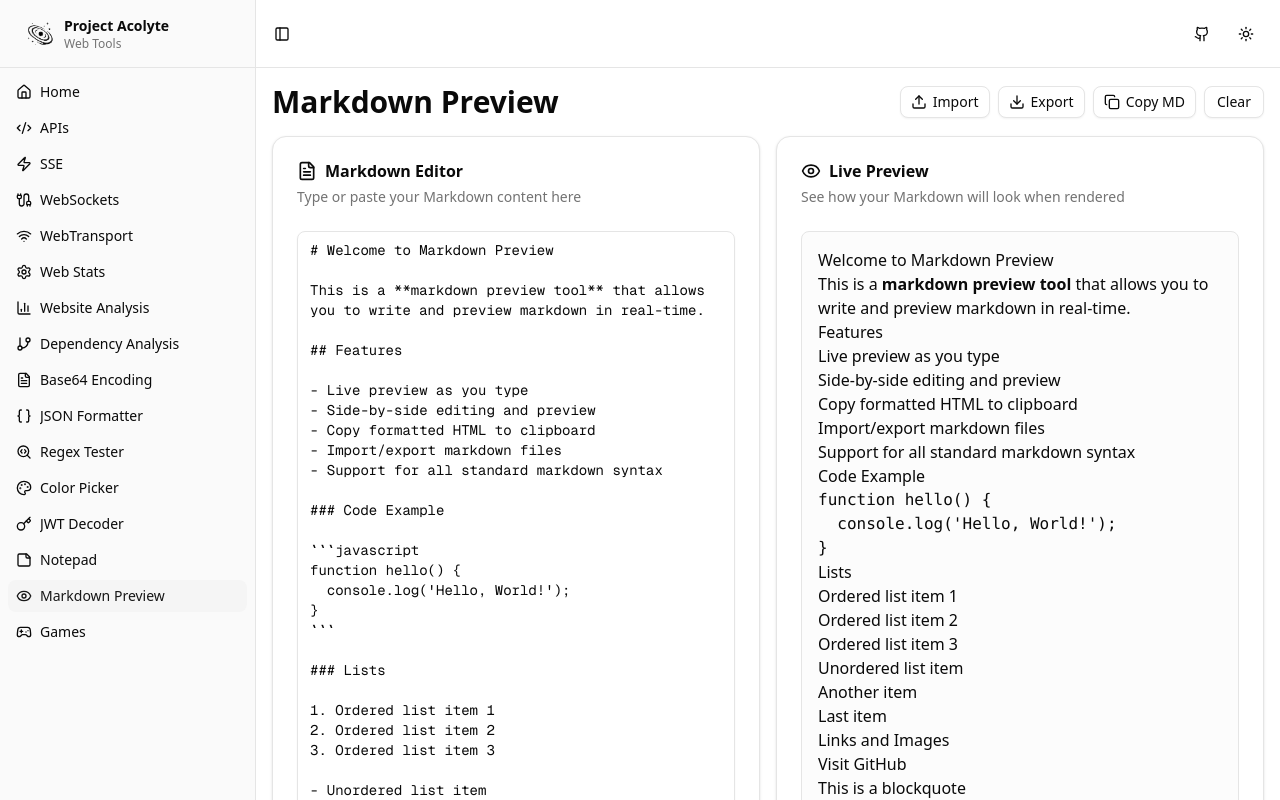
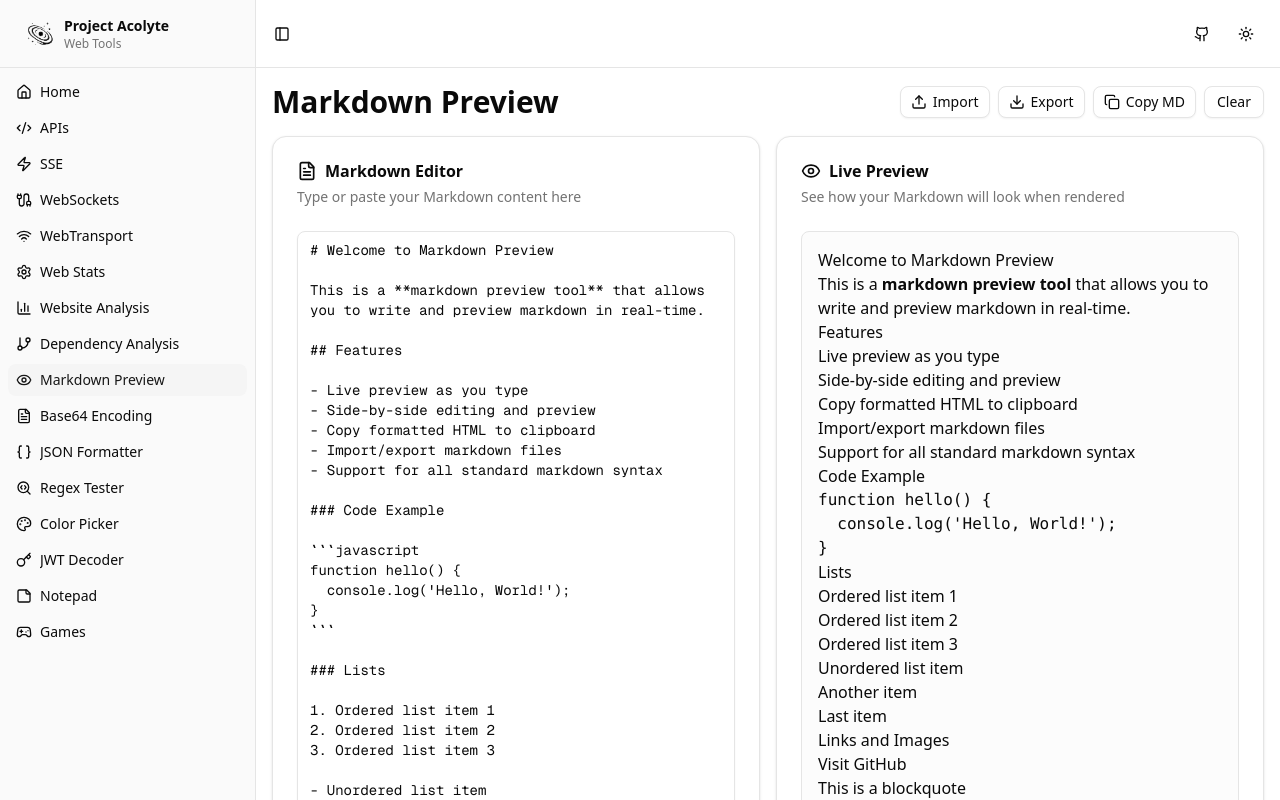
Before and after one commit to jbouder/acolyte, a Next.js app: page /markdown-preview in a window 1280 px wide. Shown: the top 800 px of the page. Built offline with nearby package versions, Linux system fonts and the light colour scheme.

Commit message:
Fix formatting issues.

```diff
--- a/components/app-sidebar.tsx
+++ b/components/app-sidebar.tsx
@@ -76,6 +76,11 @@ const items = [
     icon: GitBranch,
   },
   {
+    title: 'Markdown Preview',
+    url: '/markdown-preview',
+    icon: Eye,
+  },
+  {
     title: 'Base64 Encoding',
     url: '/base64',
     icon: FileText,
@@ -104,11 +109,6 @@ const items = [
     title: 'Notepad',
     url: '/notepad',
     icon: StickyNote,
-  },
-  {
-    title: 'Markdown Preview',
-    url: '/markdown-preview',
-    icon: Eye,
   },
   {
     title: 'Games',
```
Also changed, not shown: app/markdown-preview/page.tsx (+6 -4 lines), 1 other file (tests, documents, lock files or other folders).
